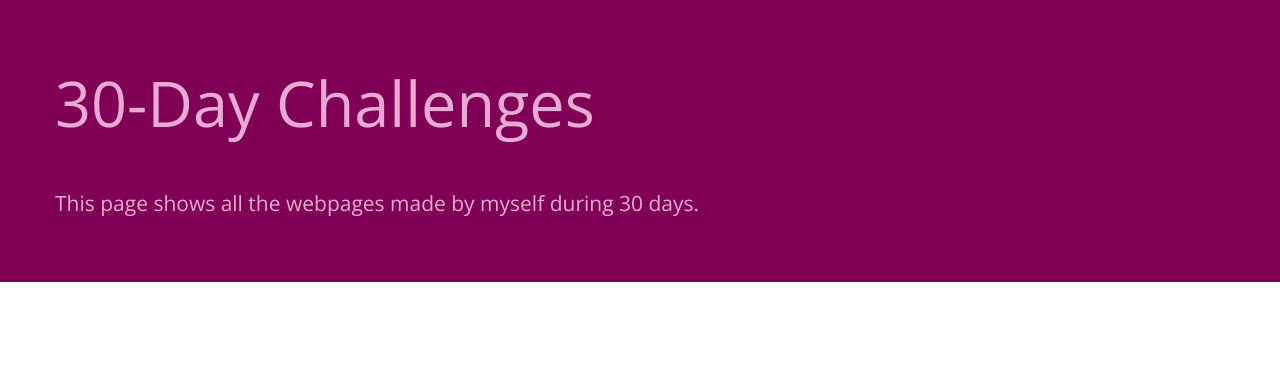
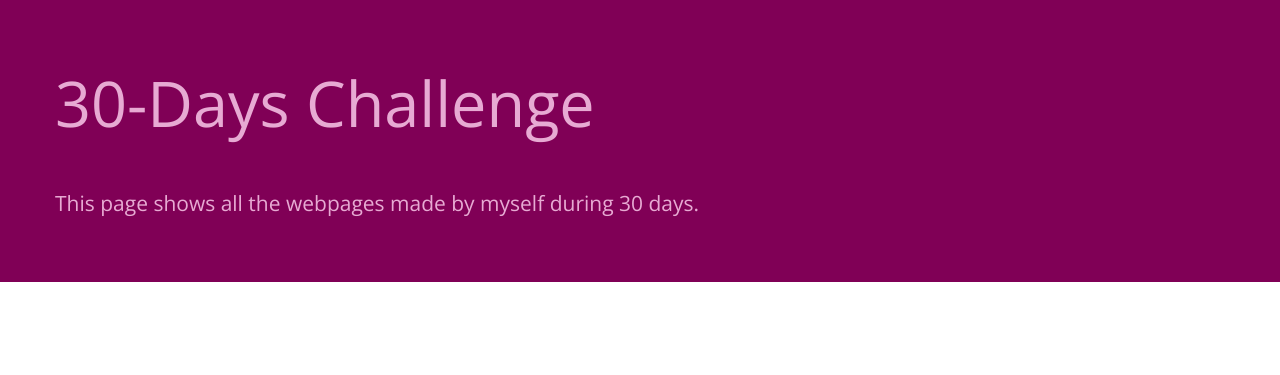
Before and after one commit to ingridtartaglia/30-days-challenge, a plain HTML site: page index.html in a window 1280 px wide. Shown: the top 375 px of the page. Drawn offline with nearby package versions, Linux system fonts and the light colour scheme.

Commit message:
Update index.html

```diff
--- a/index.html
+++ b/index.html
@@ -1,7 +1,7 @@
 
 <html>
     <head>
-        <title>30-Day challenges</title>
+        <title>30-Days challenge</title>
         <link type="text/css" rel="stylesheet" href="styles.css">
         <link rel="stylesheet" href="https://maxcdn.bootstrapcdn.com/bootstrap/3.3.5/css/bootstrap.min.css">
         <link href="https://cdnjs.cloudflare.com/ajax/libs/animate.css/3.4.0/animate.min.css" rel="stylesheet">
@@ -12,7 +12,7 @@
         <header class="jumbotron">
             <div class="container">
                 <div class="row">
-                    <h1>30-Day Challenges</h1>
+                    <h1>30-Days Challenge</h1>
                     <p class="lead" style="padding-top:2em">This page shows all the webpages made by myself during 30 days.</p>
                 </div>
             </div>
```
